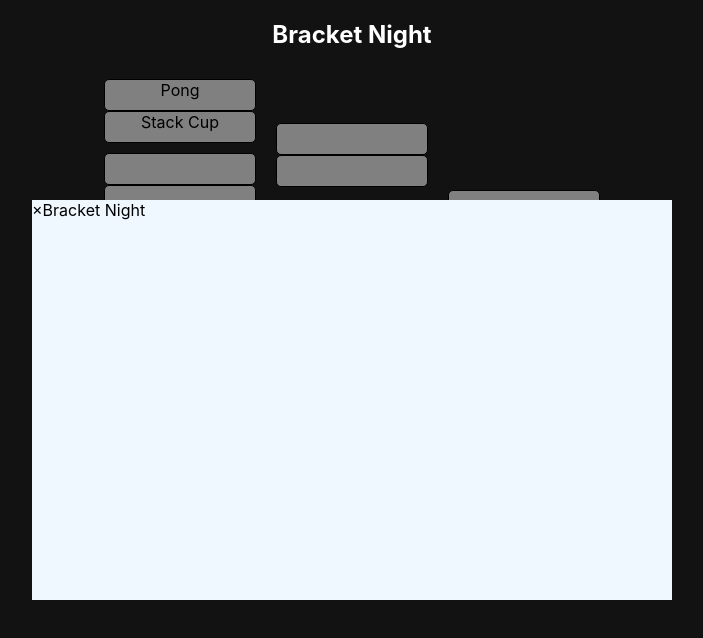
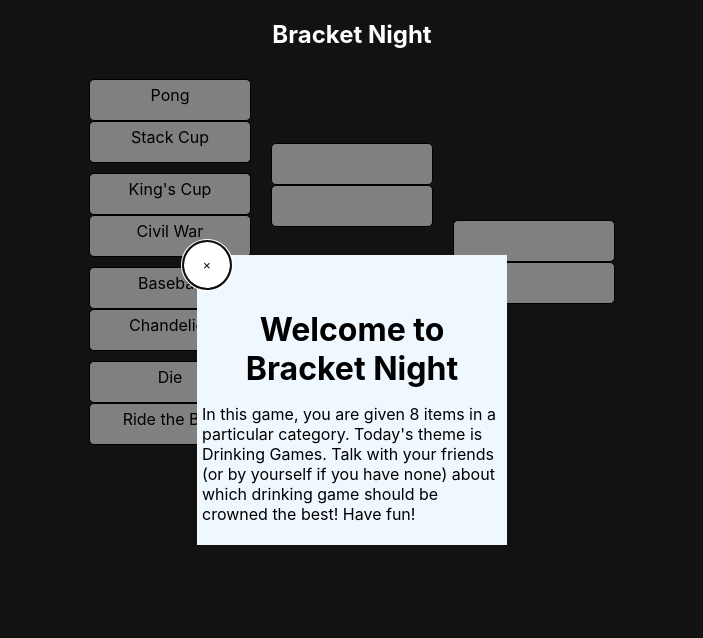
Before and after one commit to agordon611/BracketNight, a React (Create React App) app: page / in a window 1280 px wide. Shown: the top 638 px of the page, without its empty margins (288-991 px from the left). Built offline with nearby package versions, Linux system fonts and the light colour scheme.

Commit message:
Popup Complete

```diff
--- a/src/App.css
+++ b/src/App.css
@@ -1,5 +1,20 @@
 .App {
   text-align: center;
+}
+
+.close {
+  border-radius: 50%;
+  width: 50px;
+  height: 50px;
+  position: relative;
+  top: -20px;
+  left: -20px;
+  cursor: pointer;
+  background-color: white;
+}
+
+.close:hover {
+  background-color: gray;
 }
 
 @keyframes anvil {
@@ -21,9 +36,15 @@
 }
 .popup-content {
   animation: anvil 1s cubic-bezier(0.38, 0.1, 0.36, 0.9) forwards;
-  width: 50%;
-  height: 50%;
+  width: 300px;
+  height: auto;
   background-color: aliceblue;
+  padding: 5px;
+}
+
+h1 {
+  text-align: center;
+  margin: 0;
 }
 
 @media (prefers-reduced-motion: no-preference) {
--- a/src/App.js
+++ b/src/App.js
@@ -15,10 +15,16 @@ function App() {
       <Bracket />
       <Popup open={open} onClose={closeModal}>
         <div className="modal">
-          <a className="close" onClick={closeModal}>
+          <button className="close" onClick={closeModal}>
             &times;
-          </a>
-          Bracket Night
+          </button>
+          <h1>Welcome to Bracket Night</h1>
+          <p>
+          In this game, you are given 8 items in a particular category.
+          Today's theme is Drinking Games. Talk with your friends
+          (or by yourself if you have none) about which drinking game
+          should be crowned the best! Have fun!
+          </p>
         </div>
       </Popup>
     </div>
--- a/src/Components/Bracket.js
+++ b/src/Components/Bracket.js
@@ -6,19 +6,19 @@ function Bracket() {
         <>
         <div className="bracket">
             <div className="round1">
-                <Round team={["Pong", "Stack Cup"]}></Round>
-                <Round></Round>
-                <Round></Round>
-                <Round></Round>
+                <Round team={["Pong", "Stack Cup"]} roundNumber={1}></Round>
+                <Round team={["King's Cup", "Civil War"]} roundNumber={2}></Round>
+                <Round team={["Baseball", "Chandelier"]} roundNumber={3}></Round>
+                <Round team={["Die", "Ride the Bus"]} roundNumber={4}></Round>
             </div>
 
             <div className="semis">
-                <Round></Round>
-                <Round></Round>
+                <Round roundNumber={5}></Round>
+                <Round roundNumber={6}></Round>
             </div>
 
             <div className="finals">
-                <Round></Round>
+                <Round roundNumber={7}></Round>
             </div>
         </div>
         </>
--- a/src/Components/Round.css
+++ b/src/Components/Round.css
@@ -4,6 +4,12 @@
     background-color: gray;
     border: solid 1px black;
     border-radius: 5px;
+    padding: 5px;
+    cursor: pointer;
+}
+
+.team:hover {
+    opacity: 50%;
 }
 
 .round {
--- a/src/Components/Round.js
+++ b/src/Components/Round.js
@@ -1,18 +1,53 @@
-import "./Round.css"
+import "./Round.css";
 
 function Round(props) {
 
-    function handleClick() {
+    function handleTopClick(event) {
+
+        if (props.roundNumber === 1) {
+            document.getElementsByClassName('semis')[0].children[0].children[0].innerHTML = props.team[0];
+        }
+
+        if (props.roundNumber === 2) {
+            document.getElementsByClassName('semis')[0].children[0].children[1].innerHTML = props.team[0];
+        }
+
+        if (props.roundNumber === 3) {
+            document.getElementsByClassName('semis')[0].children[1].children[0].innerHTML = props.team[0];
+        }
+
+        if (props.roundNumber === 4) {
+            document.getElementsByClassName('semis')[0].children[1].children[1].innerHTML = props.team[0];
+        }
+    }
+
+    function handleBottomClick(event) {
+
+        if (props.roundNumber === 1) {
+            document.getElementsByClassName('semis')[0].children[0].children[0].innerHTML = props.team[1];
+        }
+
+        if (props.roundNumber === 2) {
+            document.getElementsByClassName('semis')[0].children[0].children[1].innerHTML = props.team[1];
+        }
+
+        if (props.roundNumber === 3) {
+            document.getElementsByClassName('semis')[0].children[1].children[0].innerHTML = props.team[1];
+        }
+
+        if (props.roundNumber === 4) {
+            document.getElementsByClassName('semis')[0].children[1].children[1].innerHTML = props.team[1];
+        }
 
     }
 
     if (props.team) {
         return (
-            <div className="round" onClick={handleClick}>
-                <div className="team">
+            <div className="round">
+                <div className="team" onClick={handleTopClick}>
                     {props.team[0]}
                 </div>
-                <div className="team">
+                <div className="team" onClick={handleBottomClick}>
                     {props.team[1]}
                 </div>
             </div>
@@ -20,10 +55,8 @@ function Round(props) {
     } else {
         return (
             <div className="round">
-                <div className="team">
-                </div>
-                <div className="team">
-                </div>
+                <div className="team" onClick={handleTopClick}></div>
+                <div className="team" onClick={handleBottomClick}></div>
             </div>
         );
     }
```
